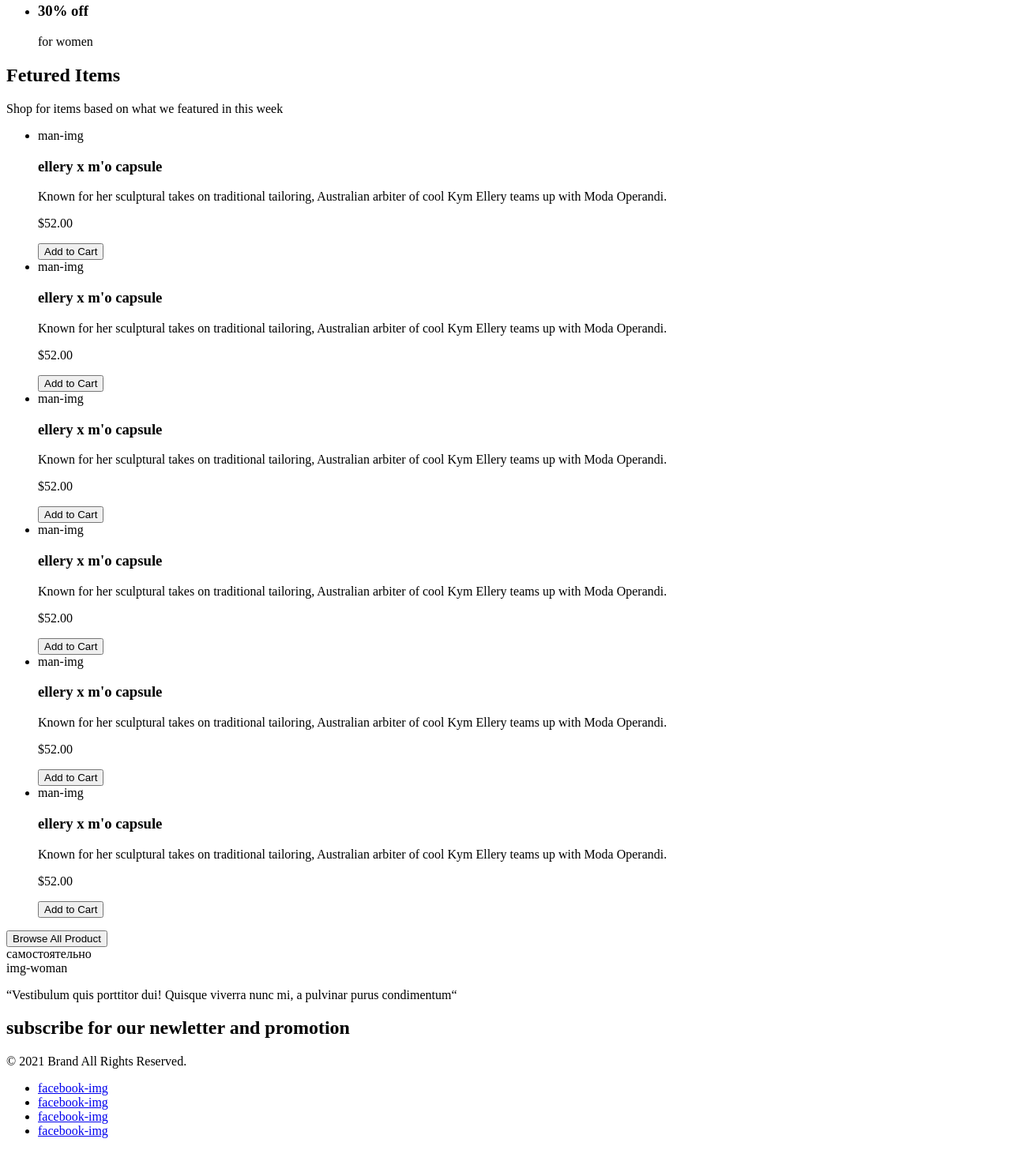
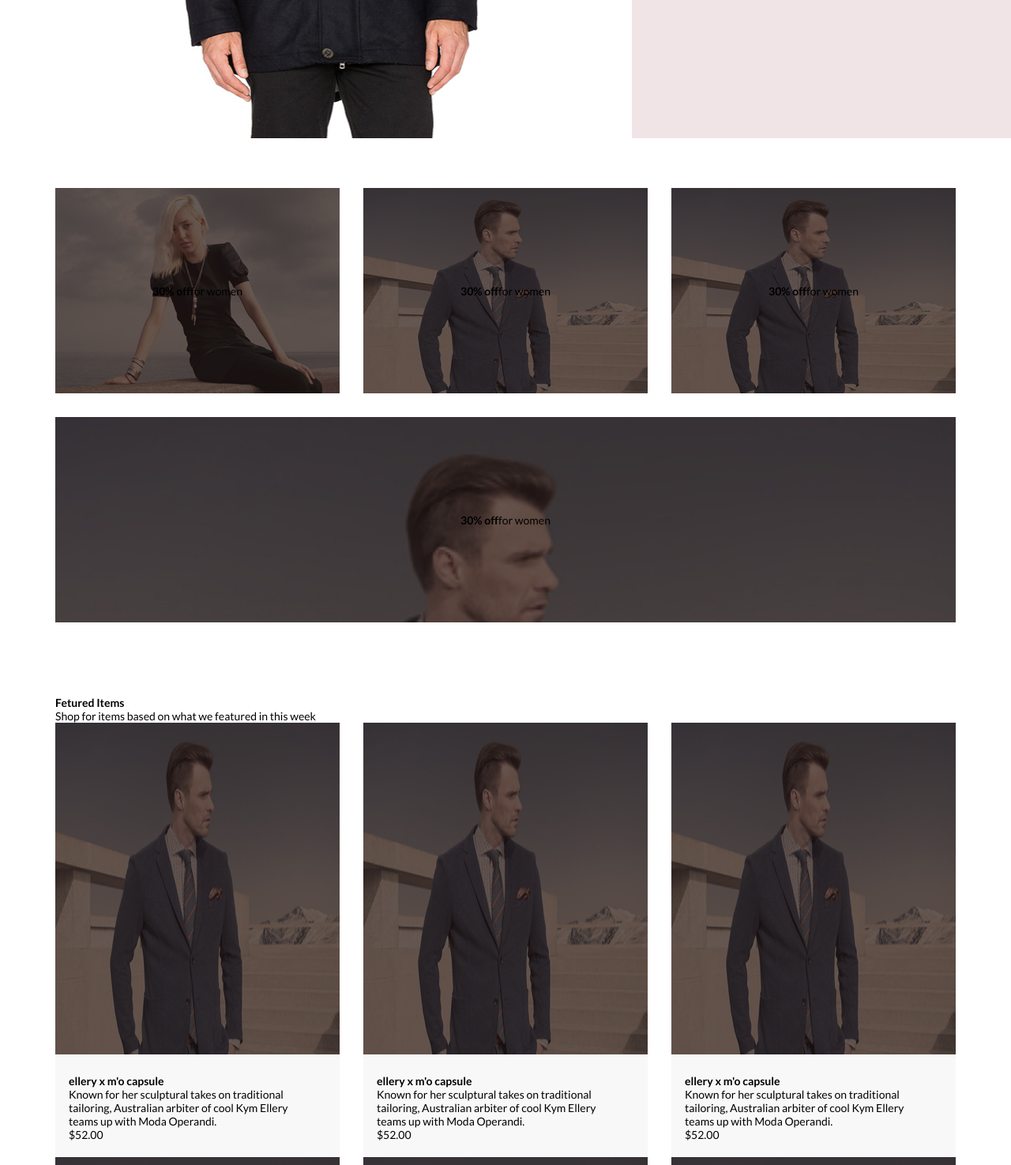
Before and after one commit to LeoOn198417/Git-Lesson, a plain HTML site: page index.html in a window 1280 px wide. Shown: the part 665-2140 px from the top of the page at 79% size. Drawn offline with Linux system fonts and the light colour scheme.

Commit message:
Обледенил

```diff
--- a/index.html
+++ b/index.html
@@ -5,26 +5,39 @@
     <meta charset="UTF-8">
     <meta http-equiv="X-UA-Compatible" content="IE=edge">
     <meta name="viewport" content="width=device-width, initial-scale=1.0">
-    <title>Document</title>
+    <link rel="stylesheet" href="./css/reset.css">
+    <link rel="stylesheet" href="./css/style.css">
+    <link rel="preconnect" href="https://fonts.gstatic.com">
+    <link href="https://fonts.googleapis.com/css2?family=Lato:ital,wght@0,400;0,700;0,900;1,400&display=swap"
+        rel="stylesheet">
+    <title>Shop</title>
 </head>
 
 <body>
-    <header>
-        logo
-        search
-        <button type="button">burger</button>
-        <a href="#">person</a>
-        <a href="#">cart</a>
-        <nav>
-            <h2>menu</h2>
-            <ul>
-                <li>
-                    <a href="#">man</a>
-                    <ul>
-                        <li><a href="#">Accessories</a></li>
-                        <li><a href="#">Accessories</a></li>
-                        <li><a href="#">Accessories</a></li>
-                        <li><a href="#">Accessories</a></li>
+    <header class="header">
+        <div class="container header__container">
+            <div>
+                <img class="header__logo" src="./img/logo.svg" alt="logo" width="44" height="38">
+                <img src="./img/loupe.svg" alt="loupe" width="26" height="28">
+            </div>
+            <div>
+                <button type="button" class="header__button">
+                    <img src="./img/burger.svg" alt="burger" width="32" height="23">
+                </button>
+                <a class="header__link" href="#"><img src="./img/burger.svg" alt="person" width="32" height="23"></a>
+                <a href="#"><img src="./img/burger.svg" alt="cart" width="32" height="23"></a>
+            </div>
+        </div>
+        <nav class="header__navigation">
+            <h2 class="header__title">menu</h2>
+            <ul class="header__navigation-list">
+                <li class="header__navigation-item">
+                    <a class="header__sub-title" href="#">man</a>
+                    <ul class="header__sub-navigation-list">
+                        <li><a href="#" class="header__sub-navigation-link">Accessories</a></li>
+                        <li><a href="#" class="header__sub-navigation-link">Accessories</a></li>
+                        <li><a href="#" class="header__sub-navigation-link">Accessories</a></li>
+                        <li><a href="#" class="header__sub-navigation-link">Accessories</a></li>
                     </ul>
                 </li>
                 <li>
@@ -49,81 +62,111 @@
         </nav>
     </header>
     <main>
-        <section>
-            man-img
-            <h1>the brand of luxerious fashion</h1>
+        <section class="brand">
+            <img class="brand__img" src="./img/man.jpg" alt="man" width="800" height="765">
+            <div class="brand__title-container">
+                <h1 class="brand__title">the brand <span class="brand__sub-title">of luxerious <span
+                            class="brand__pink-sub-title">fashion</span><span></h1>
+            </div>
         </section>
-        <section>
-            <h2>promotions</h2>
-            <ul>
-                <li>
-                    <a href="#">
-                        <h3>30% off</h3>
-                        <p>for women</p>
-                    </a>
+        <section class="promotions container">
+            <h2 class="visually-hidden">promotions</h2>
+            <ul class="promotions__list">
+                <li class="promotions__item promotions__item--woman">
+                    <h3 class="promotions__title">30% off</h3>
+                    <p class="promotions__text">for women</p>
                 </li>
-                <li>
-                    <h3>30% off</h3>
-                    <p>for women</p>
+                <li class="promotions__item promotions__item--man">
+                    <h3 class="promotions__title">30% off</h3>
+                    <p class="promotions__text">for women</p>
                 </li>
-                <li>
-                    <h3>30% off</h3>
-                    <p>for women</p>
+                <li class="promotions__item promotions__item--kids">
+                    <h3 class="promotions__title">30% off</h3>
+                    <p class="promotions__text">for women</p>
+                </li>
+                <li class="promotions__item promotions__item--accesories">
+                    <h3 class="promotions__title">30% off</h3>
+                    <p class="promotions__text">for women</p>
                 </li>
             </ul>
         </section>
-        <section>
-            <h2>Fetured Items</h2>
-            <p>Shop for items based on what we featured in this week</p>
-            <ul>
-                <li>
-                    man-img
-                    <h3>ellery x m'o capsule</h3>
-                    <p>Known for her sculptural takes on traditional tailoring, Australian arbiter of cool Kym Ellery
+        <section class="products container">
+            <h2 class="products__title">Fetured Items</h2>
+            <p class="products__text">Shop for items based on what we featured in this week</p>
+            <ul class="products__list">
+                <li class="products__item product">
+                    <img class="product__img" src="./img/goods-man.jpg" alt="man" width="360" height="420">
+                    <div class="product__description">
+                        <h3 class="product__title">ellery x m'o capsule</h3>
+                        <p class="product__text">Known for her sculptural takes on traditional tailoring, Australian
+                            arbiter of cool
+                            Kym Ellery
                             teams up with Moda Operandi.</p>
-                    <p>$52.00</p>
-                    <button type="button">Add to Cart</button>
+                        <p class="product__price">$52.00</p>
+                        <button type="button" class="product__button">Add to Cart</button>
+                    </div>
                 </li>
-                <li>
-                    man-img
-                    <h3>ellery x m'o capsule</h3>
-                    <p>Known for her sculptural takes on traditional tailoring, Australian arbiter of cool Kym Ellery
+                <li class="products__item product">
+                    <img class="product__img" src="./img/goods-man.jpg" alt="man" width="360" height="420">
+                    <div class="product__description">
+                        <h3 class="product__title">ellery x m'o capsule</h3>
+                        <p class="product__text">Known for her sculptural takes on traditional tailoring, Australian
+                            arbiter of cool
+                            Kym Ellery
                             teams up with Moda Operandi.</p>
-                    <p>$52.00</p>
-                    <button type="button">Add to Cart</button>
+                        <p class="product__price">$52.00</p>
+                        <button type="button" class="product__button">Add to Cart</button>
+                    </div>
                 </li>
-                <li>
-                    man-img
-                    <h3>ellery x m'o capsule</h3>
-                    <p>Known for her sculptural takes on traditional tailoring, Australian arbiter of cool Kym Ellery
+                <li class="products__item product">
+                    <img class="product__img" src="./img/goods-man.jpg" alt="man" width="360" height="420">
+                    <div class="product__description">
+                        <h3 class="product__title">ellery x m'o capsule</h3>
+                        <p class="product__text">Known for her sculptural takes on traditional tailoring, Australian
+                            arbiter of cool
+                            Kym Ellery
                             teams up with Moda Operandi.</p>
-                    <p>$52.00</p>
-                    <button type="button">Add to Cart</button>
+                        <p class="product__price">$52.00</p>
+                        <button type="button" class="product__button">Add to Cart</button>
+                    </div>
                 </li>
-                <li>
-                    man-img
-                    <h3>ellery x m'o capsule</h3>
-                    <p>Known for her sculptural takes on traditional tailoring, Australian arbiter of cool Kym Ellery
+                <li class="products__item product">
+                    <img class="product__img" src="./img/goods-man.jpg" alt="man" width="360" height="420">
+                    <div class="product__description">
+                        <h3 class="product__title">ellery x m'o capsule</h3>
+                        <p class="product__text">Known for her sculptural takes on traditional tailoring, Australian
+                            arbiter of cool
+                            Kym Ellery
                             teams up with Moda Operandi.</p>
-                    <p>$52.00</p>
-                    <button type="button">Add to Cart</button>
+                        <p class="product__price">$52.00</p>
+                        <button type="button" class="product__button">Add to Cart</button>
+                    </div>
                 </li>
-                <li>
-                    man-img
-                    <h3>ellery x m'o capsule</h3>
-                    <p>Known for her sculptural takes on traditional tailoring, Australian arbiter of cool Kym Ellery
+                <li class="products__item product">
+                    <img class="product__img" src="./img/goods-man.jpg" alt="man" width="360" height="420">
+                    <div class="product__description">
+                        <h3 class="product__title">ellery x m'o capsule</h3>
+                        <p class="product__text">Known for her sculptural takes on traditional tailoring, Australian
+                            arbiter of cool
+                            Kym Ellery
                             teams up with Moda Operandi.</p>
-                    <p>$52.00</p>
-                    <button type="button">Add to Cart</button>
+                        <p class="product__price">$52.00</p>
+                        <button type="button" class="product__button">Add to Cart</button>
+                    </div>
                 </li>
-                <li>
-                    man-img
-                    <h3>ellery x m'o capsule</h3>
-                    <p>Known for her sculptural takes on traditional tailoring, Australian arbiter of cool Kym Ellery
+                <li class="products__item product">
+                    <img class="product__img" src="./img/goods-man.jpg" alt="man" width="360" height="420">
+                    <div class="product__description">
+                        <h3 class="product__title">ellery x m'o capsule</h3>
+                        <p class="product__text">Known for her sculptural takes on traditional tailoring, Australian
+                            arbiter of cool
+                            Kym Ellery
                             teams up with Moda Operandi.</p>
-                    <p>$52.00</p>
-                    <button type="button">Add to Cart</button>
+                        <p class="product__price">$52.00</p>
+                        <button type="button" class="product__button">Add to Cart</button>
+                    </div>
                 </li>
+
             </ul>
             <button type="button">Browse All Product</button>
         </section>
```
Lines whose indentation alone changed are shown as unchanged.
